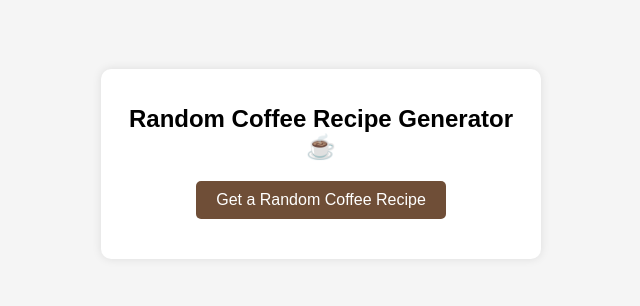
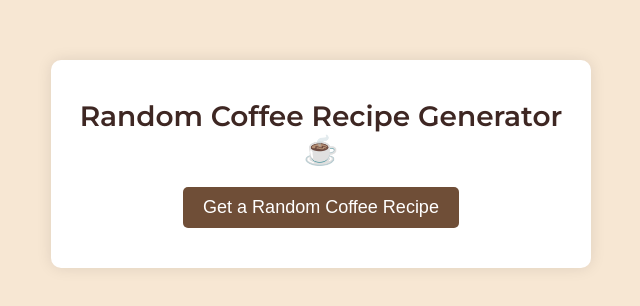
Before and after one commit to aaronsfunstuff/coffee, a plain HTML site: page index.html in a window 1280 px wide. Shown: the part 236-542 px from the top of the page, without its empty margins (319-959 px from the left). Drawn offline with Linux system fonts and the light colour scheme.

Commit message:
Update styles.css

```diff
--- a/styles.css
+++ b/styles.css
@@ -1,10 +1,10 @@
 body {
-    font-family: Arial, sans-serif;
+    font-family: 'Montserrat', sans-serif;
     display: flex;
     justify-content: center;
     align-items: center;
     height: 100vh;
-    background-color: #f5f5f5;
+    background-color: #f7e7d3;
     margin: 0;
 }
 
@@ -13,13 +13,16 @@ body {
     background: #fff;
     padding: 20px;
     border-radius: 10px;
-    box-shadow: 0 0 10px rgba(0, 0, 0, 0.1);
-    max-width: 400px;
+    box-shadow: 0 0 15px rgba(0, 0, 0, 0.1);
+    max-width: 500px;
+    width: 90%;
+    color: #4e342e;
 }
 
 h1 {
-    font-size: 24px;
+    font-size: 28px;
     margin-bottom: 20px;
+    color: #3e2723;
 }
 
 button {
@@ -29,11 +32,13 @@ button {
     padding: 10px 20px;
     border-radius: 5px;
     cursor: pointer;
-    font-size: 16px;
+    font-size: 18px;
+    transition: background-color 0.3s ease, transform 0.2s ease;
 }
 
 button:hover {
-    background-color: #56392d;
+    background-color: #5d4037;
+    transform: scale(1.05);
 }
 
 #recipe {
@@ -42,12 +47,20 @@ button:hover {
 }
 
 h2 {
-    font-size: 20px;
+    font-size: 24px;
     margin-bottom: 10px;
 }
 
+.recipe-image {
+    width: 100%;
+    height: 200px; /* Lower the height */
+    object-fit: cover; /* Maintain aspect ratio */
+    border-radius: 10px;
+    margin-bottom: 15px;
+}
+
 h3 {
-    font-size: 18px;
+    font-size: 20px;
     margin-bottom: 5px;
 }
 
```
